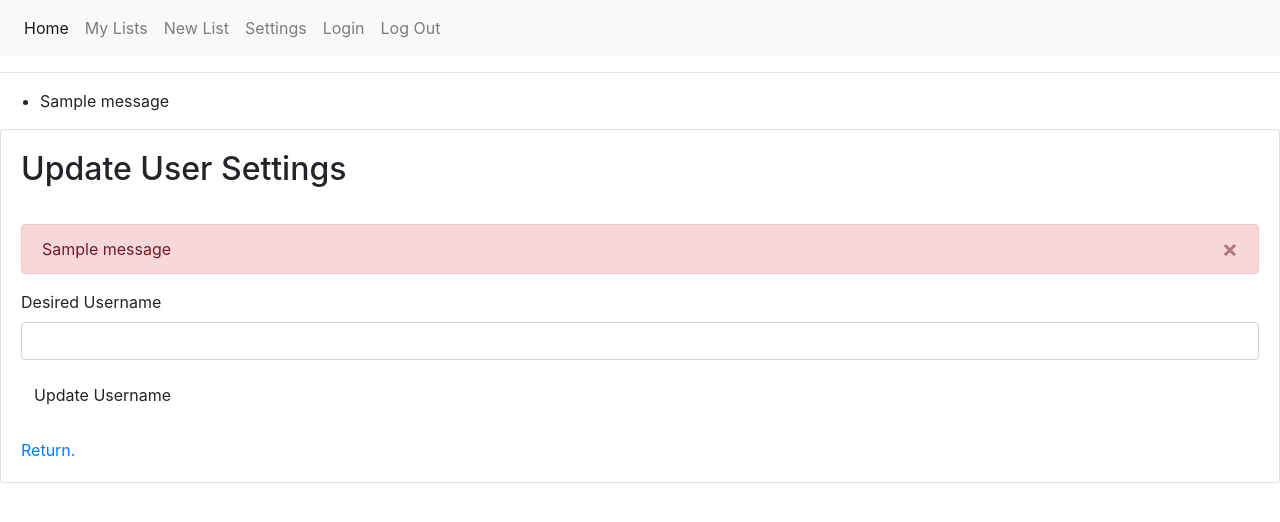
After one commit to cestes-csumb/CST438-Project-02-Wishlist, a Flask app: page /userSettings/editUsername in a window 1280 px wide. The commit adds this page. Shown: the top 522 px of the page. Run offline with Flask 2, Linux system fonts and the light colour scheme; a user stored in the database is signed in; tables that the repository leaves empty hold one stand-in row (values such as "Sample post"); one stand-in notice (Sample message) is shown; some libraries are stand-ins or nearby versions.

Commit message:
User Settings & Small Changes - changed signup to use password field - added regex for signup - changed profileSettings.html to userSettings.html - added Settings to navbar - userSettings links to editUsername and editPassword (no functionality) - userSettings has button to delete user - editUsername checks if username is present in DB upon submit - editPassword verifies you entered the correct current password & checks new password against regex

```diff
--- a/app.py
+++ b/app.py
@@ -111,7 +111,10 @@ class Items(db.Model):
 
 class CreateUserForm(FlaskForm):
     username = StringField('Username', validators=[InputRequired(), Length(min=6, max=20, message="Invalid Length")])
-    password = StringField('Password', validators=[InputRequired(), Length(min=6, max=20, message="Invalid Length")])
+    # regex based on: https://www.geeksforgeeks.org/check-if-a-string-contains-uppercase-lowercase-special-characters-and-numeric-values/
+    password = PasswordField('Password', validators=[InputRequired(), Length(min=6, max=20, message="Invalid Length"),
+                                                     Regexp(regex="(?=.*[a-zA-Z])(?=.*\\d)(?=.*[-+_!@#$%^&*., ?])+",
+                                                            message="Must be alphanumeric AND contain a special character")])
     is_admin = HiddenField()
     submit = SubmitField('Submit')
 
@@ -135,6 +138,18 @@ class CreateLoginForm(FlaskForm):
     username = StringField('Username', validators=[DataRequired()])
     password = PasswordField('Password', validators=[DataRequired()])
     submit = SubmitField('Sign-In')
+
+class CreateUsernameSettingsForm(FlaskForm):
+    desiredUsername = StringField('Desired Username', validators=[InputRequired()])
+    submit = SubmitField('Update Username')
+
+class CreatePasswordSettingsForm(FlaskForm):
+    currentPassword = PasswordField('Current Password', validators=[InputRequired()])
+    # regex based on: https://www.geeksforgeeks.org/check-if-a-string-contains-uppercase-lowercase-special-characters-and-numeric-values/
+    newPassword = PasswordField('New Password', validators=[InputRequired(), Length(min=6, max=500, message="Invalid Length"),
+                                                            Regexp(regex="(?=.*[a-zA-Z])(?=.*\\d)(?=.*[-+_!@#$%^&*., ?])+",
+                                                                   message="Must be alphanumeric AND contain a special character")])
+    submit = SubmitField('Update Password')
 
 
 # root route
@@ -242,7 +257,45 @@ def createItem():
 def test():
     return render_template("manageProduct.html")
 
+# user settings route
+@app.route('/userSettings', methods=['GET', 'POST'])
+@login_required
+def userSettings():
+    user_id = session.get('user_id', None)
+    return render_template('userSettings.html', user_id=user_id)
 
+# edit username
+@app.route('/userSettings/editUsername', methods=['GET', 'POST'])
+@login_required
+def editUsername():
+    user_id = session.get('user_id', None)
+    settingsForm = CreateUsernameSettingsForm()
+    if settingsForm.validate_on_submit():
+        dun = request.form['desiredUsername']
+        print("Desired name: " + dun);
+        user = Users.query.filter_by(username=dun).first()  # if this returns a user, then it already exists
+        if user:  # if a user is found, we want to redirect back to signup page so user can try again
+            message = f"Username taken, try Again."
+            return render_template('editUsername.html', user_id=user_id, message=message, usernameSettingsForm=settingsForm)
+
+    return render_template('editUsername.html', user_id=user_id, usernameSettingsForm=settingsForm)
+
+# edit password
+@app.route('/userSettings/editPassword', methods=['GET', 'POST'])
+@login_required
+def editPassword():
+    user_id = session.get('user_id', None)
+    settingsForm = CreatePasswordSettingsForm()
+    if settingsForm.validate_on_submit():
+        cpw = request.form['currentPassword']
+        npw = request.form['newPassword']
+        print("New password passes regex: " + npw)
+        user = Users.query.filter_by(user_id=user_id).first()  # if this returns a user, then it already exists
+        if user is None or not user.check_pw(cpw):
+            message = f"Incorrect Password."
+            return render_template('editPassword.html', user_id=user_id, passwordSettingsForm=settingsForm, message=message)
+
+    return render_template('editPassword.html', user_id=user_id, passwordSettingsForm=settingsForm)
 
 # Users Endpoints
 # Route for getting a list of all users from DB
@@ -349,7 +402,9 @@ def view_list():
 def logout():
     logout_user()
     session.pop('user_id')
-    session.pop('list_id')
+    # only try to pop list_id if it's been set, otherwise we get an error
+    if session.get('list_id'):
+        session.pop('list_id')
     return redirect(url_for('login'))
 
 
--- a/templates/base.html
+++ b/templates/base.html
@@ -24,6 +24,9 @@
         <a class="nav-link" href="{{ url_for('createList') }}">New List</a>
     </li>
     <li class="nav-item">
+        <a class="nav-link" href="{{ url_for('userSettings') }}">Settings</a>
+    </li>
+    <li class="nav-item">
         <a class="nav-link" href="{{ url_for('login') }}">Login</a>
     </li>
     <li class="nav-item">
--- /dev/null
+++ b/templates/editUsername.html
@@ -0,0 +1,42 @@
+{% extends "base.html" %}
+{% import "bootstrap/wtf.html" as wtf %}
+
+{% block head %}
+        <link rel="stylesheet" href="https://stackpath.bootstrapcdn.com/bootstrap/4.3.1/css/bootstrap.min.css"
+              integrity="sha384-ggOyR0iXCbMQv3Xipma34MD+dH/1fQ784/j6cY/iJTQUOhcWr7x9JvoRxT2MZw1T" crossorigin="anonymous">
+        <link href="static/styles.css" rel="stylesheet" type="text/css"/>
+{% endblock %}
+
+{% block content %}
+<div class="card">
+    <div class="card-body">
+        <h2 class="card-title">Update User Settings</h2>
+        <br>
+        {% if message %}
+			<!-- the form was submitted and message exists -->
+			<p class="lead"><strong>{{ message }}</strong></p>
+
+			<!-- links -->
+			<p><a href="{{ url_for('homepage') }}">Return.</a></p>
+		{% else %}
+			<!-- show flash - based on WTForms validators-->
+			{% with errors = get_flashed_messages() %}
+				{% if errors %}
+					{% for err in errors %}
+						<div class="alert alert-danger alert-dismissible" role="alert">
+						<button type="button" class="close" data-dismiss="alert" aria-label="Close"><span aria-hidden="true">×</span></button>
+						{{ err }}
+						</div>
+					{% endfor %}
+				{% endif %}
+			{% endwith %}
+			<!-- end of flash -->
+
+			<!-- the form, through WTForms -->
+		    {{ wtf.quick_form(usernameSettingsForm) }}
+            <br>
+            <a href="{{ url_for('userSettings') }}">Return.</a>
+		{% endif %}
+    </div>
+</div>
+{% endblock %}
```
Also changed, not shown: templates/editPassword.html (added, +42 -0 lines), templates/profileSettings.html (deleted, +0 -58 lines), templates/userSettings.html (added, +38 -0 lines).
